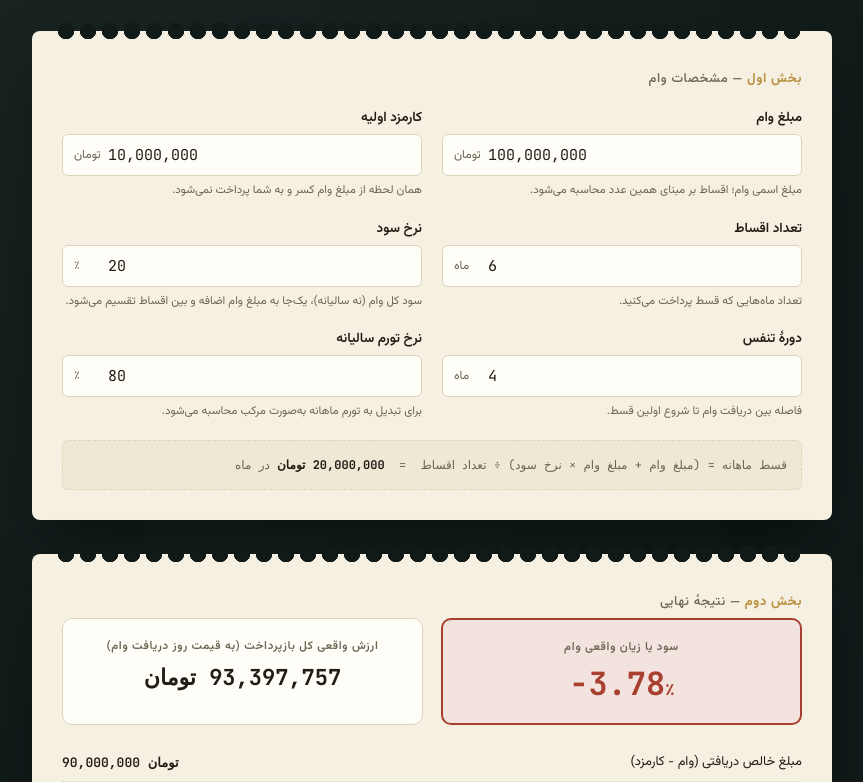
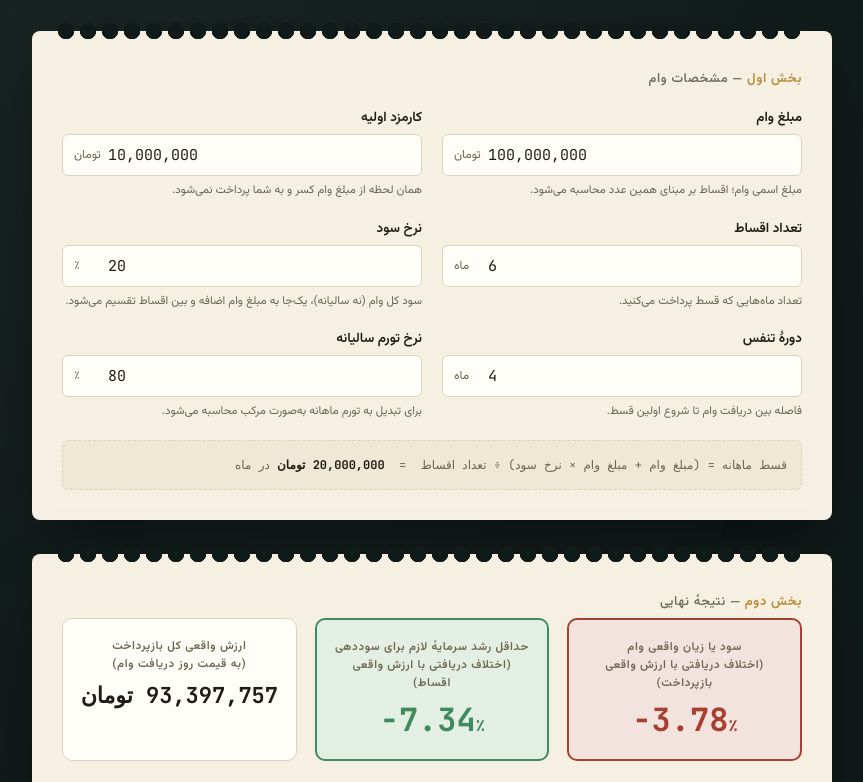
Before and after one commit to Pouyan-J/01001010, a plain HTML site: page loan.html in a window 1280 px wide. Shown: the part 145-927 px from the top of the page, without its empty margins (208-1071 px from the left). Drawn offline with Linux system fonts and the light colour scheme.

Commit message:
Added new stamp: min necessary growth

```diff
--- a/loan.html
+++ b/loan.html
@@ -184,7 +184,7 @@
   /* results */
   .stat-row{
     display:grid;
-    grid-template-columns:1fr 1fr;
+    grid-template-columns:1fr 1fr 1fr;
     gap:18px;
     margin-top:6px;
   }
@@ -419,11 +419,27 @@
 
       <div class="stat-row">
         <div class="stamp" id="stampBox">
-          <div class="label">سود یا زیان واقعی وام</div>
+          <div class="label">
+            سود یا زیان واقعی وام
+            <br/>
+            (اختلاف دریافتی با ارزش واقعی بازپرداخت)
+          </div>
           <div class="value" id="profitValue">—</div>
         </div>
+        <div class="stamp" id="growthStamp">
+          <div class="label">
+            حداقل رشد سرمایهٔ لازم برای سوددهی
+            <br/>
+            (اختلاف دریافتی با ارزش واقعی اقساط)
+          </div>
+          <div class="value" id="growthValue">—</div>
+        </div>
         <div class="stat-box">
-          <div class="label">ارزش واقعی کل بازپرداخت (به قیمت روز دریافت وام)</div>
+          <div class="label">
+            ارزش واقعی کل بازپرداخت
+            <br/>
+            (به قیمت روز دریافت وام)
+          </div>
           <div class="value" id="totalRealValue">—</div>
         </div>
       </div>
@@ -469,7 +485,7 @@
 
   <footer class="note">اعداد بر اساس تورم ماهانهٔ مرکب‌شده از نرخ سالیانه محاسبه می‌شوند و صرفاً برای برآورد شخصی هستند.
     <br/><b>سلب مسئولیت:</b> این ابزارک تنها جهت مدیریت مالی شخصی بوده، و مسئولیت صحت‌سنجی محاسبات آن بر عهدهٔ کاربر است.
-    <br/><span class="eyebrow">V 0.1.1</span>
+    <br/><span class="eyebrow">V 0.2.0</span>
   </footer>
 </div>
 
@@ -546,13 +562,21 @@
     const totalRealPaid = fee + sumReal;
     const profitPercent = ((received - totalRealPaid) / received) * 100;
 
-    // --- render stamp ---
+    // --- استامپ جدید: حداقل رشد سرمایه لازم برای سوددهی (بدون کارمزد) ---
+    const growthPercent = ((sumReal - received) / received) * 100;
+
+    // --- استامپ اول (با کارمزد) ---
     const stamp = $('stampBox');
     const isGain = profitPercent >= 0;
     stamp.classList.toggle('loss', !isGain);
     $('profitValue').innerHTML = (isGain ? '+' : '') + fmt(profitPercent, 2) + '<small>٪</small>';
 
     $('totalRealValue').innerHTML = toman(totalRealPaid);
+
+    // --- استامپ جدید ---
+    const growthStamp = $('growthStamp');
+    growthStamp.classList.toggle('loss', growthPercent > 0);
+    $('growthValue').innerHTML = (growthPercent >= 0 ? '+' : '') + fmt(growthPercent, 2) + '<small>٪</small>';
 
     // --- breakdown ---
     $('breakdownBox').innerHTML = `
@@ -564,7 +588,6 @@
     `;
 
     // --- table ---
-    const maxNominal = Math.max(...rows.map(r => r.nominal));
     $('tableBody').innerHTML = rows.map(r => `
       <tr>
         <td class="month">ماه ${r.month}</td>
```
